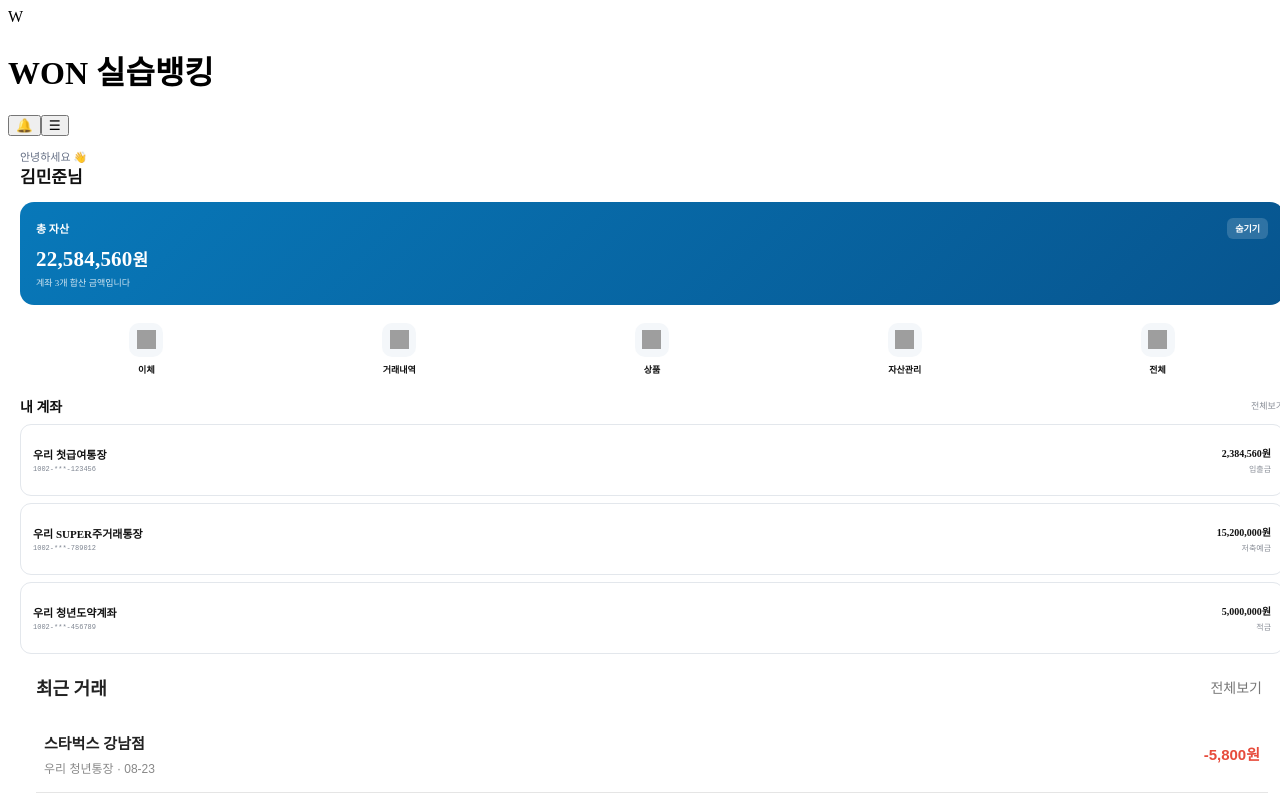
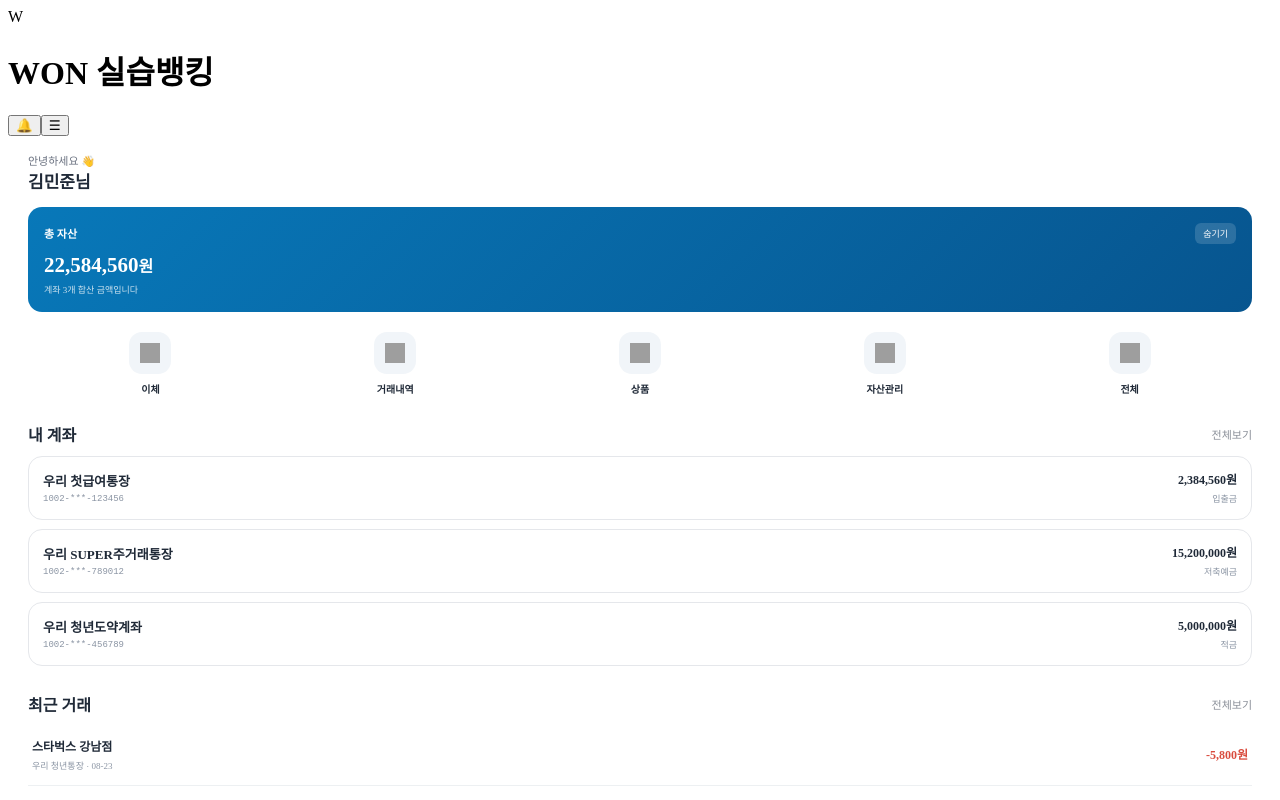
Before and after one commit to GOSERA0204/one-banking-final, a React (Vite) app: page /#/ in a window 1280 px wide. Shown: the top 800 px of the page. Built offline with nearby package versions, Linux system fonts and the light colour scheme; grey boxes are pictures that could not be loaded.

Commit message:
home css 파일 통합

```diff
--- /dev/null
+++ b/src/styles/home.css
@@ -0,0 +1,588 @@
+/* ========================================
+   HOME PAGE - 모바일 뱅킹 스타일
+======================================== */
+
+.home-page {
+  width: 100%;
+  min-height: 100%;
+
+  padding: 16px 20px 28px;
+
+  background-color: #ffffff;
+
+  box-sizing: border-box;
+}
+
+
+/* ========================================
+   Greeting / Home Summary
+======================================== */
+
+.greeting {
+  margin-bottom: 12px;
+}
+
+.greeting-hello {
+  margin: 0 0 3px;
+
+  color: #6b7280;
+
+  font-size: 11px;
+  font-weight: 400;
+}
+
+.greeting-name {
+  margin: 0;
+
+  color: #1f2937;
+
+  font-size: 17px;
+  font-weight: 700;
+
+  line-height: 1.4;
+}
+
+
+/* ========================================
+   Asset Card
+======================================== */
+
+.asset-card {
+  margin-top: 8px;
+
+  padding: 16px;
+
+  border-radius: 14px;
+
+  background: linear-gradient(
+    135deg,
+    #0878b9,
+    #07558f
+  );
+
+  color: #ffffff;
+}
+
+.asset-card-top {
+  display: flex;
+
+  justify-content: space-between;
+  align-items: center;
+
+  margin-bottom: 8px;
+}
+
+.asset-label {
+  font-size: 11px;
+  font-weight: 600;
+}
+
+.hide-button {
+  padding: 4px 8px;
+
+  border: none;
+  border-radius: 6px;
+
+  background: rgba(255, 255, 255, 0.15);
+
+  color: white;
+
+  font-size: 9px;
+
+  cursor: pointer;
+}
+
+.asset-amount {
+  margin: 0;
+
+  font-size: 21px;
+  font-weight: 800;
+
+  line-height: 1.3;
+}
+
+.asset-unit {
+  font-size: 16px;
+}
+
+.asset-desc {
+  margin: 4px 0 0;
+
+  color: rgba(255, 255, 255, 0.8);
+
+  font-size: 9px;
+}
+
+
+/* ========================================
+   Quick Menu
+======================================== */
+
+.quick-menu {
+  margin-top: 20px;
+}
+
+.quick-menu ul {
+  display: flex;
+
+  justify-content: space-between;
+
+  margin: 0;
+  padding: 0;
+
+  list-style: none;
+}
+
+.quick-menu li {
+  flex: 1;
+}
+
+.quick-menu a,
+.quick-menu button {
+  width: 100%;
+
+  display: flex;
+  flex-direction: column;
+
+  align-items: center;
+
+  gap: 7px;
+
+  padding: 0;
+
+  border: none;
+  background: none;
+
+  color: #1f2937;
+
+  font-family: inherit;
+
+  font-size: 10px;
+  font-weight: 600;
+
+  text-decoration: none;
+
+  cursor: pointer;
+}
+
+.quick-icon {
+  width: 42px;
+  height: 42px;
+
+  display: flex;
+
+  align-items: center;
+  justify-content: center;
+
+  border-radius: 13px;
+
+  background-color: #f1f5f9;
+}
+
+.quick-icon img {
+  width: 20px;
+  height: 20px;
+}
+
+
+/* ========================================
+   내 계좌
+======================================== */
+
+.accounts {
+  margin-top: 26px;
+}
+
+
+/* 제목 영역 */
+
+.accounts-header {
+  display: flex;
+
+  justify-content: space-between;
+  align-items: center;
+
+  margin-bottom: 10px;
+}
+
+.accounts-header h2 {
+  margin: 0;
+
+  color: #1f2937;
+
+  font-size: 16px;
+  font-weight: 700;
+}
+
+
+/* 전체보기 */
+
+.view-all-button,
+.view-all-btn {
+  padding: 0;
+
+  border: none;
+  background: none;
+
+  color: #8a8f98;
+
+  font-family: inherit;
+
+  font-size: 11px;
+
+  cursor: pointer;
+}
+
+
+/* 계좌 리스트 */
+
+.account-list {
+  display: flex;
+
+  flex-direction: column;
+
+  gap: 9px;
+
+  margin: 0;
+  padding: 0;
+
+  list-style: none;
+}
+
+
+/* 계좌 카드 */
+
+.account-card {
+  min-height: 64px;
+
+  display: flex;
+
+  justify-content: space-between;
+  align-items: center;
+
+  padding: 12px 14px;
+
+  border: 1px solid #e5e7eb;
+
+  border-radius: 14px;
+
+  background-color: #ffffff;
+
+  box-sizing: border-box;
+}
+
+
+/* 계좌 이름 */
+
+.account-info h3 {
+  margin: 0 0 4px;
+
+  color: #1f2937;
+
+  font-size: 13px;
+  font-weight: 700;
+
+  white-space: nowrap;
+}
+
+
+/* 계좌번호 */
+
+.account-number {
+  margin: 0;
+
+  color: #8a94a3;
+
+  font-size: 9px;
+
+  font-family: monospace;
+}
+
+
+/* 오른쪽 잔액 */
+
+.account-balance {
+  flex-shrink: 0;
+
+  text-align: right;
+}
+
+.account-balance-value {
+  margin: 0 0 4px;
+
+  color: #1f2937;
+
+  font-size: 12px;
+  font-weight: 700;
+}
+
+.account-type {
+  margin: 0;
+
+  color: #8a94a3;
+
+  font-size: 9px;
+}
+
+
+/* ========================================
+   최근 거래
+======================================== */
+
+.recent-transactions {
+  margin-top: 26px;
+}
+
+
+/* 최근 거래 제목 */
+
+.section-header {
+  display: flex;
+
+  justify-content: space-between;
+  align-items: center;
+
+  margin-bottom: 8px;
+}
+
+.section-header h2 {
+  margin: 0;
+
+  color: #1f2937;
+
+  font-size: 16px;
+  font-weight: 700;
+}
+
+
+/* 거래 리스트 */
+
+.transaction-list {
+  display: flex;
+
+  flex-direction: column;
+}
+
+
+/* 거래 하나 */
+
+.transaction-item {
+  width: 100%;
+
+  display: flex;
+
+  justify-content: space-between;
+  align-items: center;
+
+  padding: 13px 4px;
+
+  border: none;
+  border-bottom: 1px solid #edf0f2;
+
+  background-color: transparent;
+
+  font-family: inherit;
+
+  text-align: left;
+
+  cursor: pointer;
+
+  box-sizing: border-box;
+}
+
+
+/* 클릭/호버 */
+
+.transaction-item:hover {
+  background-color: #f8fafc;
+}
+
+
+/* 거래 이름 */
+
+.transaction-info {
+  display: flex;
+
+  flex-direction: column;
+
+  gap: 4px;
+}
+
+.transaction-info strong {
+  color: #1f2937;
+
+  font-size: 12px;
+  font-weight: 700;
+}
+
+
+/* 거래 계좌 + 날짜 */
+
+.transaction-info span {
+  color: #8a94a3;
+
+  font-size: 9px;
+}
+
+
+/* 금액 */
+
+.transaction-amount {
+  font-size: 12px;
+  font-weight: 700;
+
+  white-space: nowrap;
+}
+
+
+/* 입금 */
+
+.income {
+  color: #07558f;
+}
+
+
+/* 출금 */
+
+.expense {
+  color: #d94b3d;
+}
+
+
+/* ========================================
+   거래 상세 Bottom Sheet
+======================================== */
+
+
+/* 배경 어둡게 */
+
+.transaction-overlay {
+  position: fixed;
+
+  inset: 0;
+
+  background: rgba(0, 0, 0, 0.35);
+
+  z-index: 100;
+}
+
+
+/* 상세창 */
+
+.transaction-detail {
+  position: fixed;
+
+  bottom: 0;
+  left: 50%;
+
+  transform: translateX(-50%);
+
+  width: 100%;
+  max-width: 400px;
+
+  padding: 14px 20px 28px;
+
+  background-color: #ffffff;
+
+  border-radius: 26px 26px 0 0;
+
+  box-sizing: border-box;
+
+  z-index: 101;
+}
+
+
+/* 위 손잡이 */
+
+.detail-handle {
+  width: 36px;
+  height: 4px;
+
+  margin: 0 auto 18px;
+
+  border-radius: 10px;
+
+  background-color: #cbd1d8;
+}
+
+
+/* 거래 제목 */
+
+.detail-title {
+  margin-bottom: 20px;
+}
+
+.detail-title h2 {
+  margin: 0 0 7px;
+
+  color: #1f2937;
+
+  font-size: 18px;
+  font-weight: 600;
+}
+
+.detail-title strong {
+  color: #1f2937;
+
+  font-size: 23px;
+  font-weight: 800;
+}
+
+
+/* 상세 정보 */
+
+.detail-info {
+  border-top: 1px solid #e5e7eb;
+}
+
+
+/* 한 줄 */
+
+.detail-row {
+  display: flex;
+
+  justify-content: space-between;
+  align-items: center;
+
+  padding: 13px 0;
+
+  border-bottom: 1px solid #e5e7eb;
+
+  font-size: 12px;
+}
+
+.detail-row span {
+  color: #8a94a3;
+}
+
+.detail-row strong {
+  color: #374151;
+
+  text-align: right;
+}
+
+
+/* 닫기 */
+
+.detail-close-btn {
+  width: 100%;
+
+  margin-top: 18px;
+
+  padding: 14px;
+
+  border: none;
+
+  border-radius: 12px;
+
+  background-color: #f1f3f5;
+
+  color: #374151;
+
+  font-family: inherit;
+
+  font-size: 14px;
+  font-weight: 600;
+
+  cursor: pointer;
+}
```
Also changed, not shown: src/pages/HomePage.jsx (+4 -3 lines).
